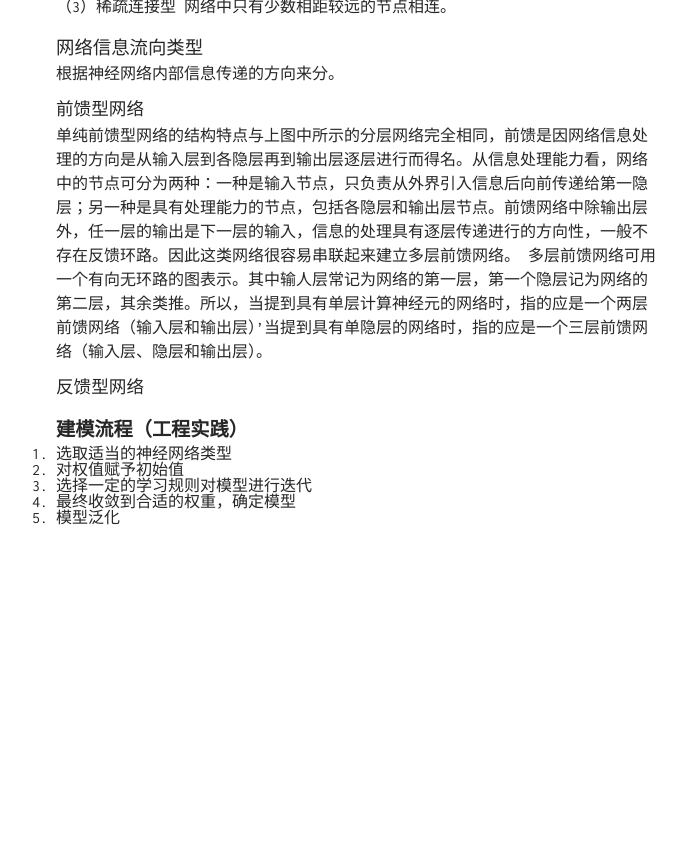
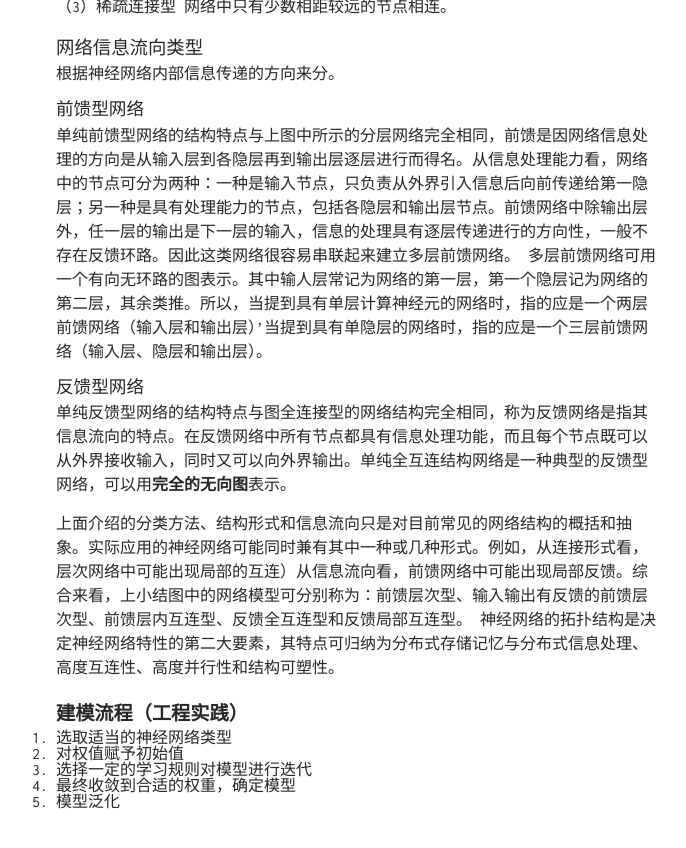
Before and after one commit to TobiahShaw/TobiahShaw.github.io, a Jekyll site: the page built from _posts/2019-09-09-Artificial-Neural-Network-Modeling.md, in a window 1280 px wide and 900 px high, scrolled down 4931 px. Shown: the top 848 px of the window, without its empty margins (284-970 px from the left). Built offline with Jekyll 4.4.1, drawn with Linux system fonts in a browser that asks for light colours; our own code applies the rules of GitHub Pages for plain Markdown files; formulas are drawn with MathJax 3; before the commit the page ends 5547 px from its top, so only the background shows below that.

Commit message:
add content

```diff
--- a/_posts/2019-09-09-Artificial-Neural-Network-Modeling.md
+++ b/_posts/2019-09-09-Artificial-Neural-Network-Modeling.md
@@ -164,6 +164,11 @@ $$ P(1) = \frac{1}{1 + e^{-x/T}} $$
 
 #### 反馈型网络
 
+单纯反馈型网络的结构特点与图全连接型的网络结构完全相同，称为反馈网络是指其信息流向的特点。在反馈网络中所有节点都具有信息处理功能，而且每个节点既可以从外界接收输入，同时又可以向外界输出。单纯全互连结构网络是一种典型的反馈型网络，可以用**完全的无向图**表示。
+
+上面介绍的分类方法、结构形式和信息流向只是对目前常见的网络结构的概括和抽象。实际应用的神经网络可能同时兼有其中一种或几种形式。例如，从连接形式看，层次网络中可能出现局部的互连）从信息流向看，前馈网络中可能出现局部反馈。综合来看，上小结图中的网络模型可分别称为：前馈层次型、输入输出有反馈的前馈层次型、前馈层内互连型、反馈全互连型和反馈局部互连型。
+神经网络的拓扑结构是决定神经网络特性的第二大要素，其特点可归纳为分布式存储记忆与分布式信息处理、高度互连性、高度并行性和结构可塑性。
+
 ## 建模流程（工程实践）
 
 1. 选取适当的神经网络类型
```
